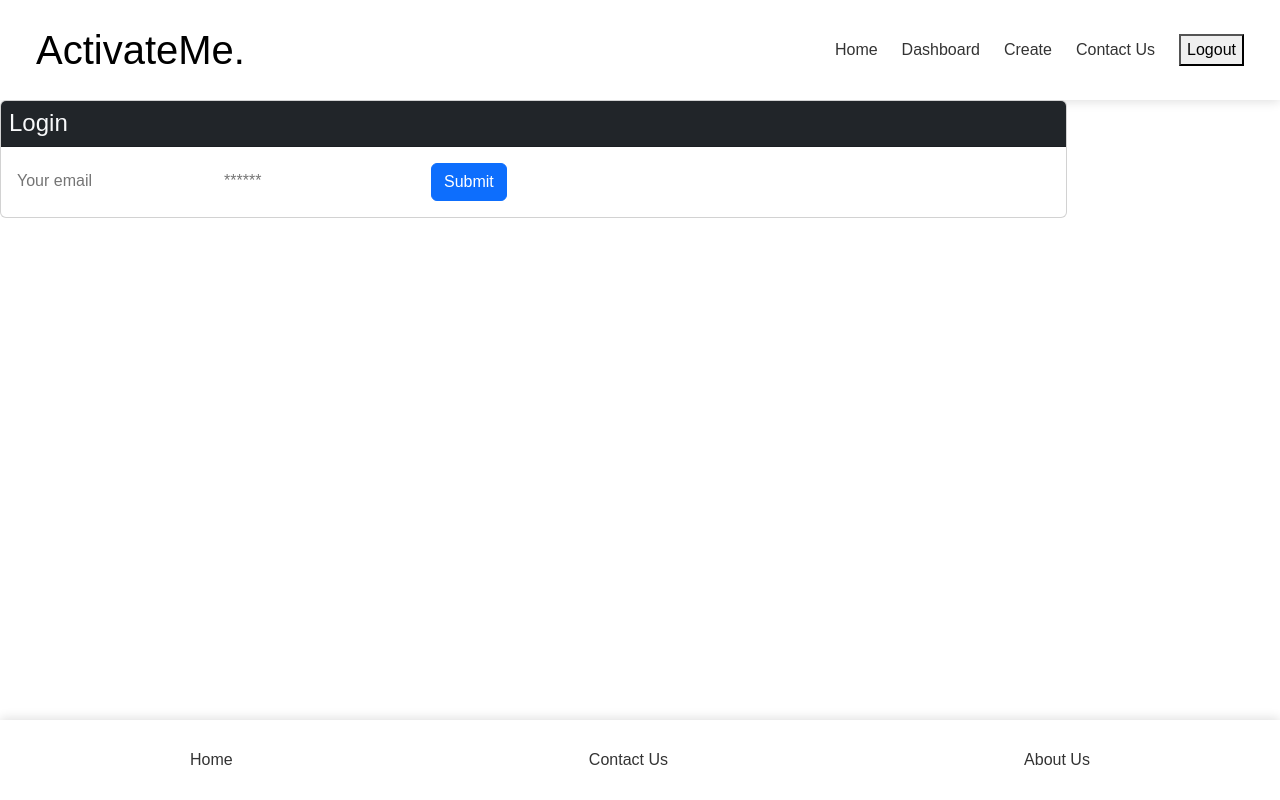
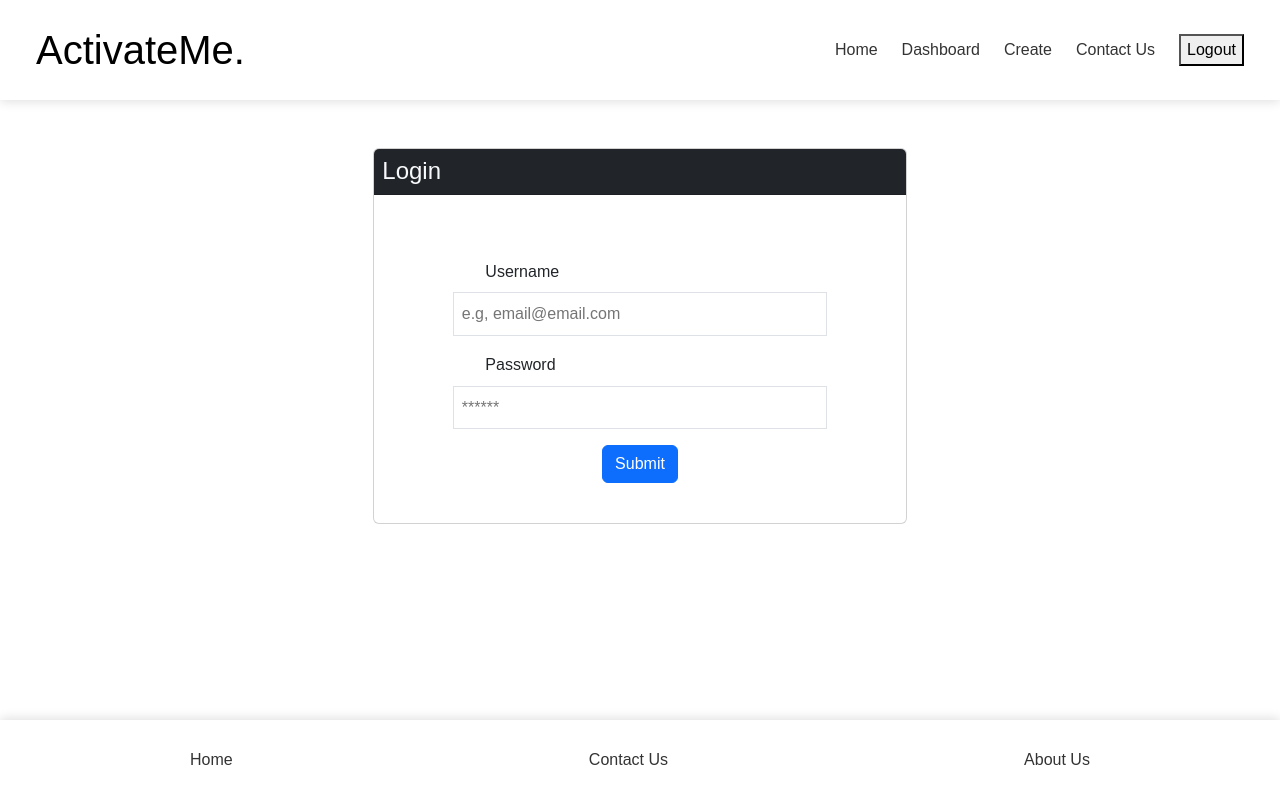
Before and after one commit to spritchard54/ActivateMe, a React (Vite) app in the folder client/: page /login in a window 1280 px wide. Built offline with nearby package versions, Linux system fonts and the light colour scheme.

Commit message:
Basic styling/formatting  on the login page.

```diff
--- a/client/src/App.css
+++ b/client/src/App.css
@@ -44,3 +44,8 @@ footer {
 .logAct:active {
   transform: translateY(4px);
 }
+
+/* Forms */
+.loginInput {
+  margin-left: 95px;
+}
--- a/client/src/pages/Login.jsx
+++ b/client/src/pages/Login.jsx
@@ -41,11 +41,15 @@ const Login = (props) => {
   };
 
   return (
-    <main className="flex-row justify-center mb-4">
-      <div className="col-12 col-lg-10">
-        <div className="card">
-          <h4 className="card-header bg-dark text-light p-2">Login</h4>
-          <div className="card-body">
+    <main className="flex-row justify-center my-4">
+
+      <div className="col-6 col-lg-5 mx-auto my-4 ">
+
+        <div className="card mt-5 ">
+
+          <h4 className="card-header bg-dark text-light p-2 mb-4 ">Login</h4>
+
+          <div className="card-body my-4 ">
             {data ? (
               <p>
                 Success! You may now head{' '}
@@ -53,24 +57,28 @@ const Login = (props) => {
               </p>
             ) : (
               <form onSubmit={handleFormSubmit}>
+                <label htmlFor="loginInput" className='form-label loginInput'>Username</label>
                 <input
-                  className="form-input"
-                  placeholder="Your email"
+                  id="loginInput"
+                  className="form-input border d-block mx-auto w-75 mb-3 p-2"
+                  placeholder="e.g, email@email.com"
                   name="email"
                   type="email"
                   value={formState.email}
                   onChange={handleChange}
                 />
+                <label htmlFor="loginInput" className='form-label loginInput'>Password</label>
                 <input
-                  className="form-input"
+                  className="form-input border d-block mx-auto w-75 p-2"
                   placeholder="******"
                   name="password"
                   type="password"
                   value={formState.password}
                   onChange={handleChange}
                 />
+
                 <button
-                  className="btn btn-block btn-primary"
+                  className="btn btn-block btn-primary d-block mx-auto mt-3"
                   style={{ cursor: 'pointer' }}
                   type="submit"
                 >
```
